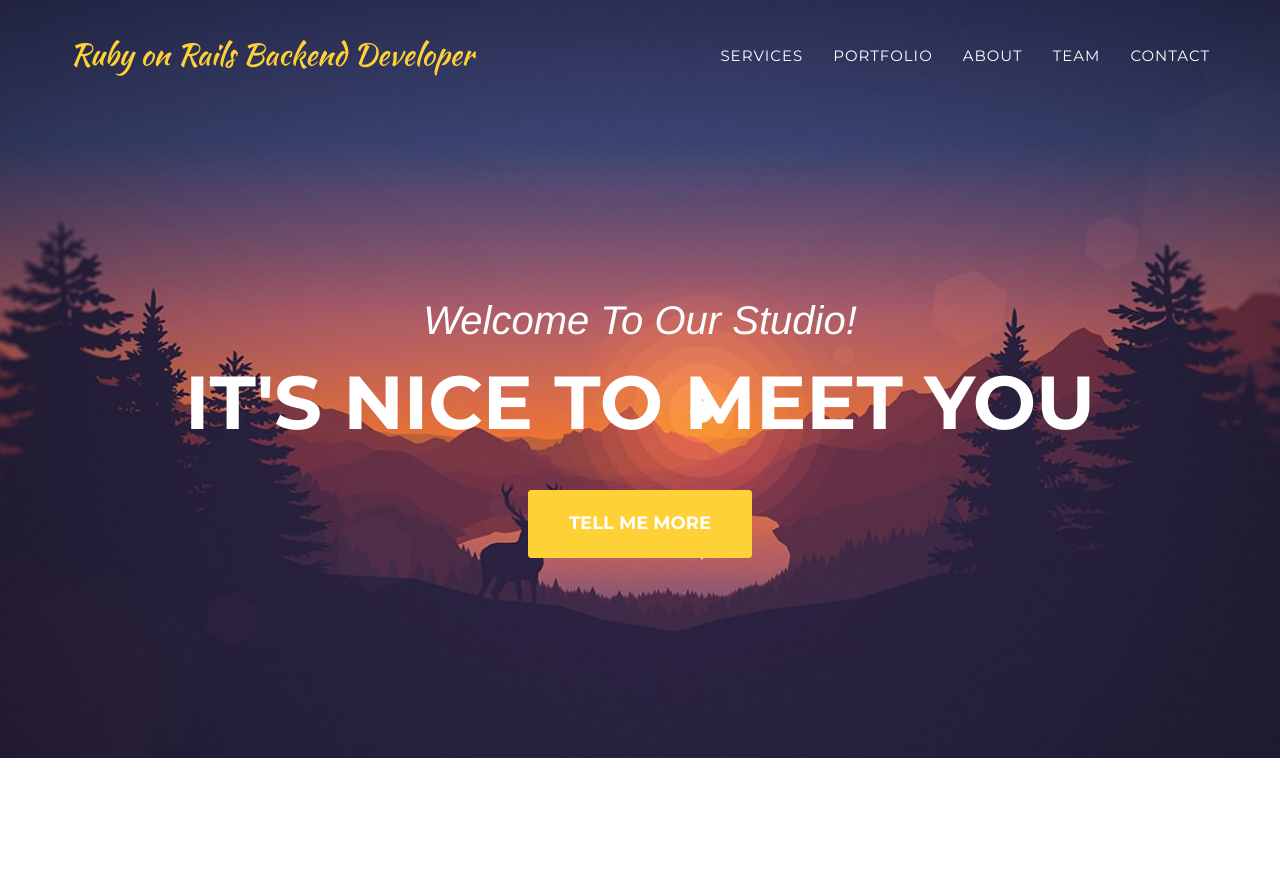
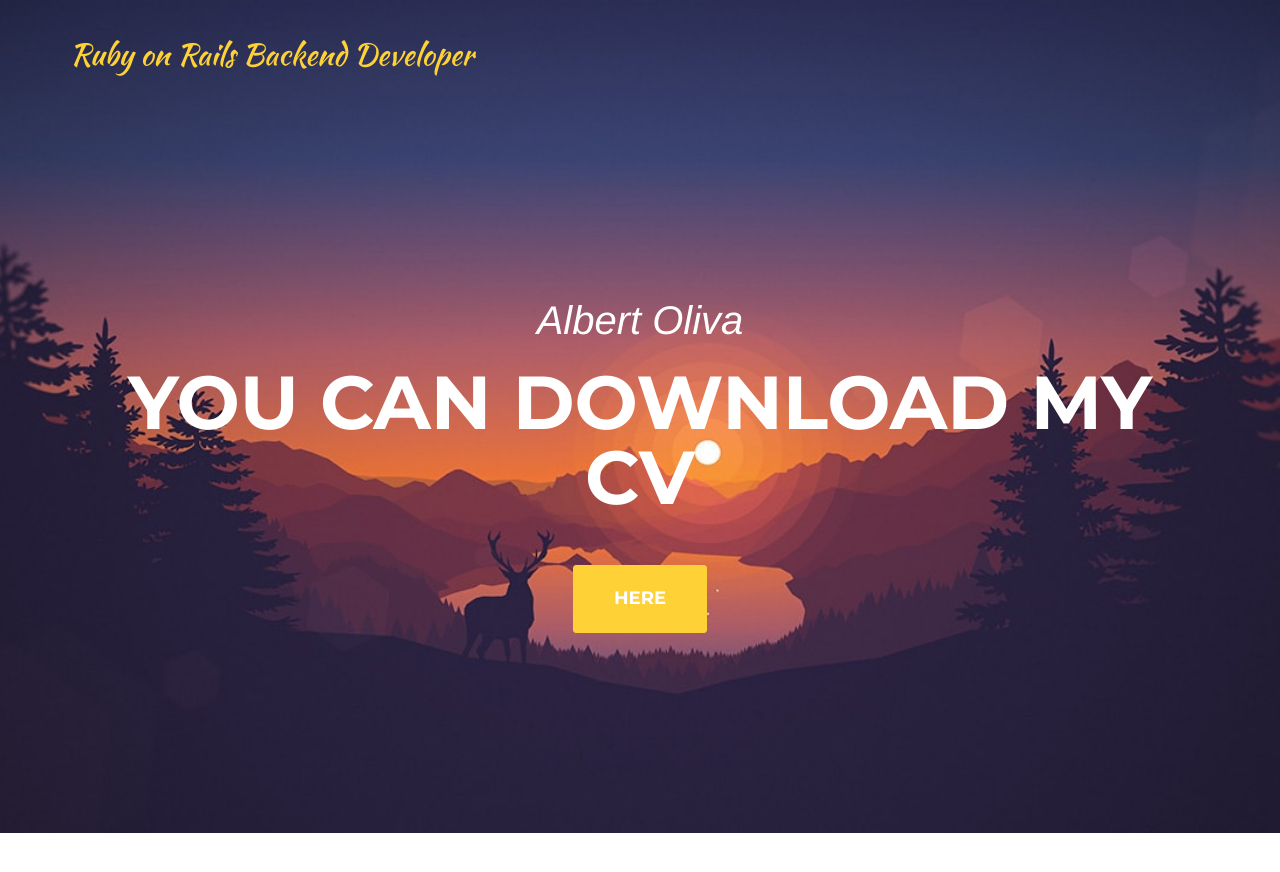
Before and after one commit to aiw3ndil/albertoliva, a Jekyll site: the page built from index.html, in a window 1280 px wide. Shown: the top 872 px of the page. Built offline with Jekyll 4.4.1, drawn with Linux system fonts in a browser that asks for light colours; some web fonts are replaced.

Commit message:
New home

```diff
--- a/_includes/header.html
+++ b/_includes/header.html
@@ -14,26 +14,7 @@
 
             <!-- Collect the nav links, forms, and other content for toggling -->
             <div class="collapse navbar-collapse" id="bs-example-navbar-collapse-1">
-                <ul class="nav navbar-nav navbar-right">
-                    <li class="hidden">
-                        <a href="#page-top"></a>
-                    </li>
-                    <li>
-                        <a class="page-scroll" href="#services">Services</a>
-                    </li>
-                    <li>
-                        <a class="page-scroll" href="#portfolio">Portfolio</a>
-                    </li>
-                    <li>
-                        <a class="page-scroll" href="#about">About</a>
-                    </li>
-                    <li>
-                        <a class="page-scroll" href="#team">Team</a>
-                    </li>
-                    <li>
-                        <a class="page-scroll" href="#contact">Contact</a>
-                    </li>
-                </ul>
+
             </div>
             <!-- /.navbar-collapse -->
         </div>
@@ -44,9 +25,9 @@
     <header>
         <div class="container">
             <div class="intro-text">
-                <div class="intro-lead-in">Welcome To Our Studio!</div>
-                <div class="intro-heading">It's Nice To Meet You</div>
-                <a href="#services" class="page-scroll btn btn-xl">Tell Me More</a>
+                <div class="intro-lead-in">Albert Oliva</div>
+                <div class="intro-heading">You can download my CV</div>
+                <a href="/cv/_site/index.html" class="page-scroll btn btn-xl">here</a>
             </div>
         </div>
     </header>
```
